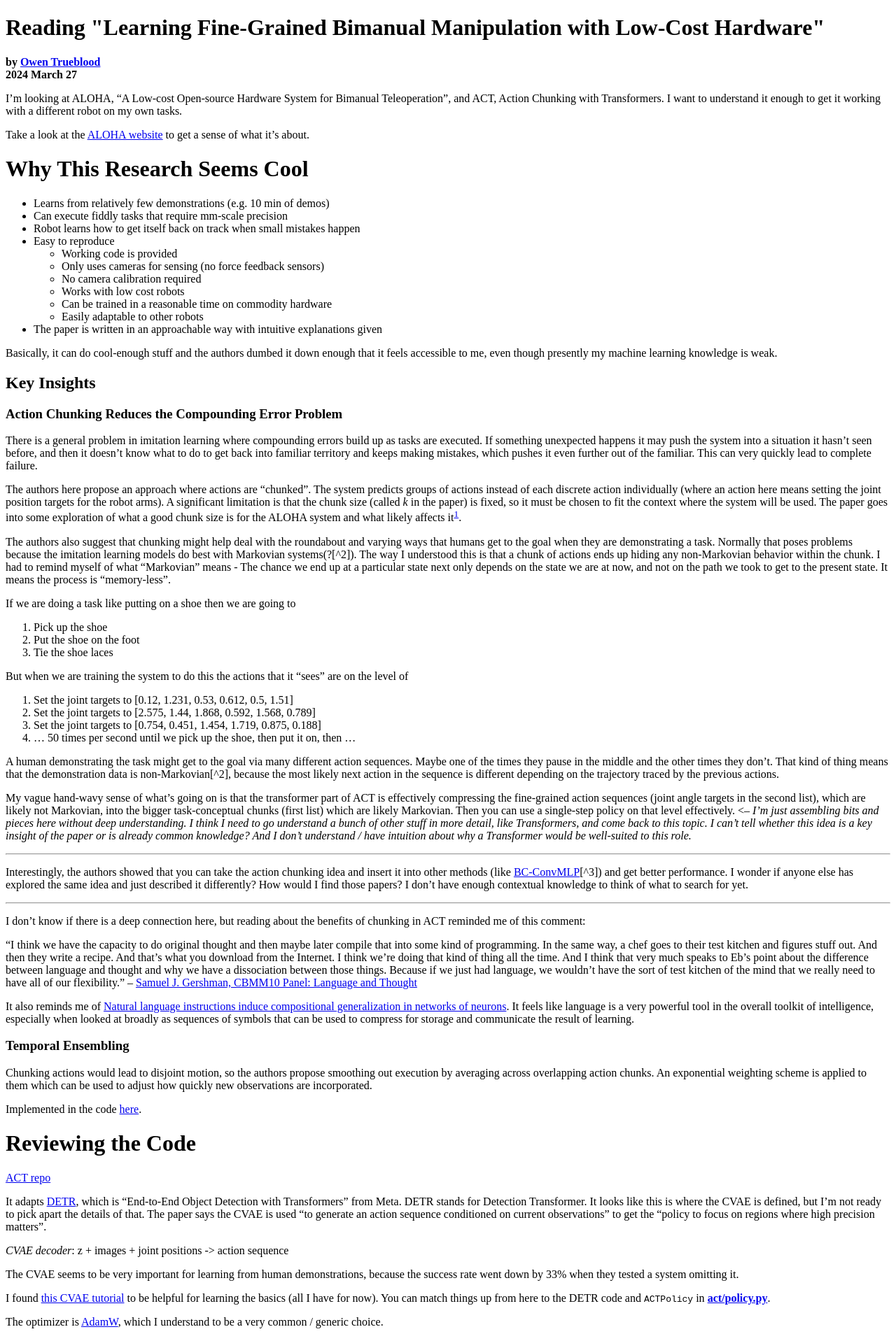
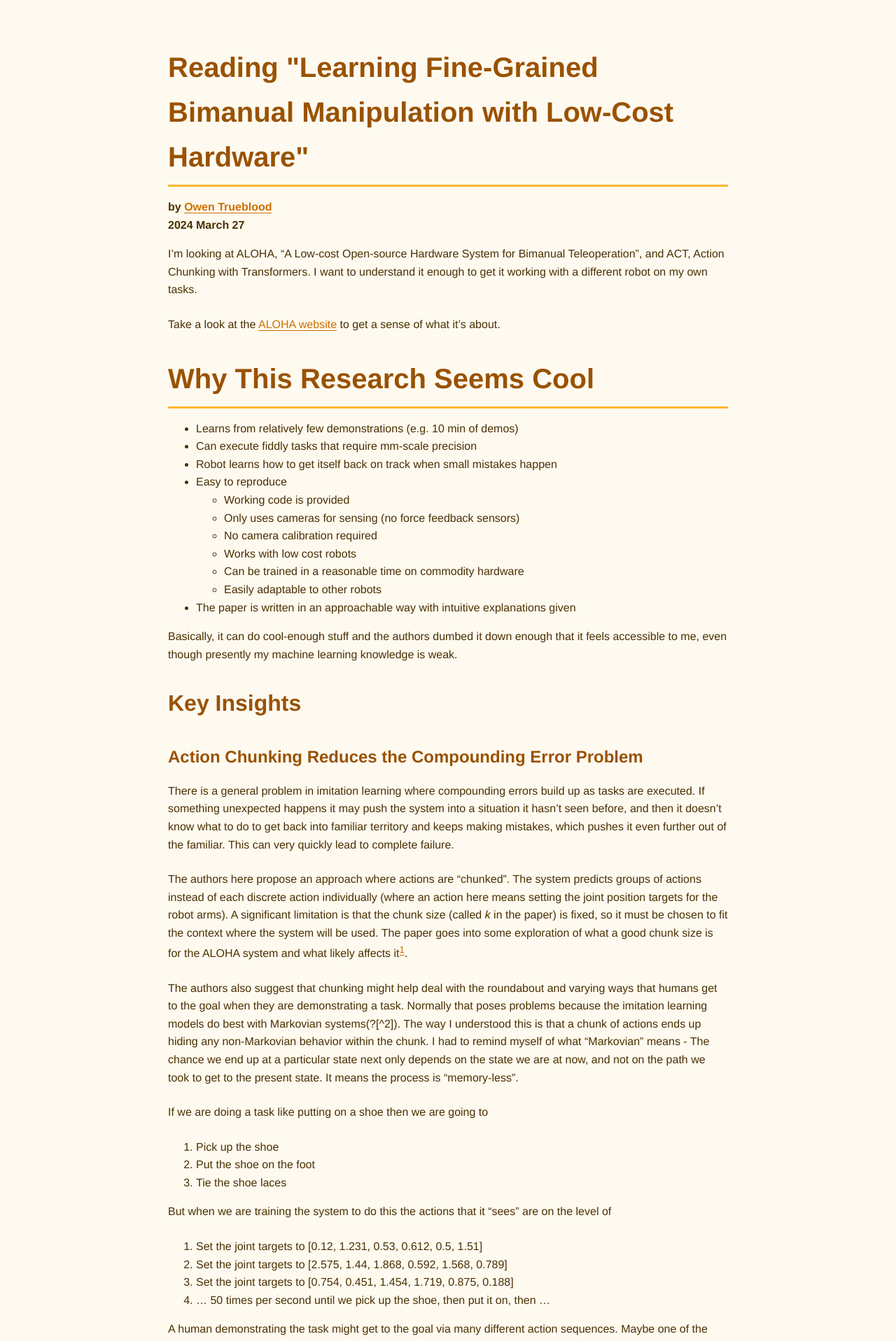
Before and after one commit to jmpinit/homepage, a Jekyll site: the page built from _posts/2024-03-27-aloha.md, in a window 1280 px wide. Shown: the top 1917 px of the page at 70% size. Built offline with Jekyll 4.4.1, drawn with Linux system fonts in a browser that asks for light colours.

Commit message:
Make it easier on the eyes

```diff
--- a/_layouts/post.html
+++ b/_layouts/post.html
@@ -5,9 +5,92 @@
     <meta name="viewport" content="width=device-width, initial-scale=1.0">
     <title>{{ page.title }}</title>
     <style>
-      img {
+      /* Base styling */
+      body {
+        font-family: 'Helvetica', 'Arial', sans-serif;
+        line-height: 1.6;
+        max-width: 800px;
+        margin: 0 auto;
+        padding: 2rem;
+        background-color: #fffaf0; /* Soft cream background */
+        color: #4a3000; /* Dark amber text */
+      }
+
+      /* Typography */
+      h1, h2, h3, h4, h5, h6 {
+        color: #995200; /* Amber heading color */
+        margin-top: 2rem;
+        margin-bottom: 1rem;
+      }
+
+      h1 {
+        font-size: 2.5rem;
+        border-bottom: 3px solid #ffb732; /* Amber underline */
+        padding-bottom: 0.5rem;
+      }
+
+      h2 {
+        font-size: 2rem;
+      }
+
+      h3 {
+        font-size: 1.5rem;
+      }
+
+      p {
+        margin-bottom: 1.5rem;
+      }
+
+      /* Links */
+      a {
+        color: #cc7000; /* Amber links */
+        text-decoration: none;
+        border-bottom: 1px solid #cc7000;
+        transition: color 0.2s, border-color 0.2s;
+      }
+
+      a:hover {
+        color: #ff8c00; /* Brighter amber on hover */
+        border-color: #ff8c00;
+      }
+
+      /* Images and Video */
+      img, video {
         max-width: 100%;
-        max-height: 50%;
+        height: auto;
+        border-radius: 5px;
+        margin: 2rem 0;
+        border: 1px solid #d9b382; /* Light amber border */
+      }
+
+      /* Code blocks */
+      pre, code {
+        font-family: 'Courier New', monospace;
+        background-color: #fff4e0; /* Light amber background */
+        border-radius: 3px;
+        padding: 0.2rem 0.4rem;
+      }
+
+      pre {
+        padding: 1rem;
+        overflow-x: auto;
+      }
+
+      /* Blockquotes */
+      blockquote {
+        margin-left: 0;
+        padding-left: 1.5rem;
+        border-left: 5px solid #ffb732; /* Amber left border */
+        font-style: italic;
+        color: #6b4700; /* Darker amber */
+      }
+
+      /* Horizontal rule */
+      hr {
+        border: none;
+        height: 2px;
+        background-color: #d9b382; /* Light amber line */
+        margin: 2rem 0;
       }
     </style>
   </head>
```
